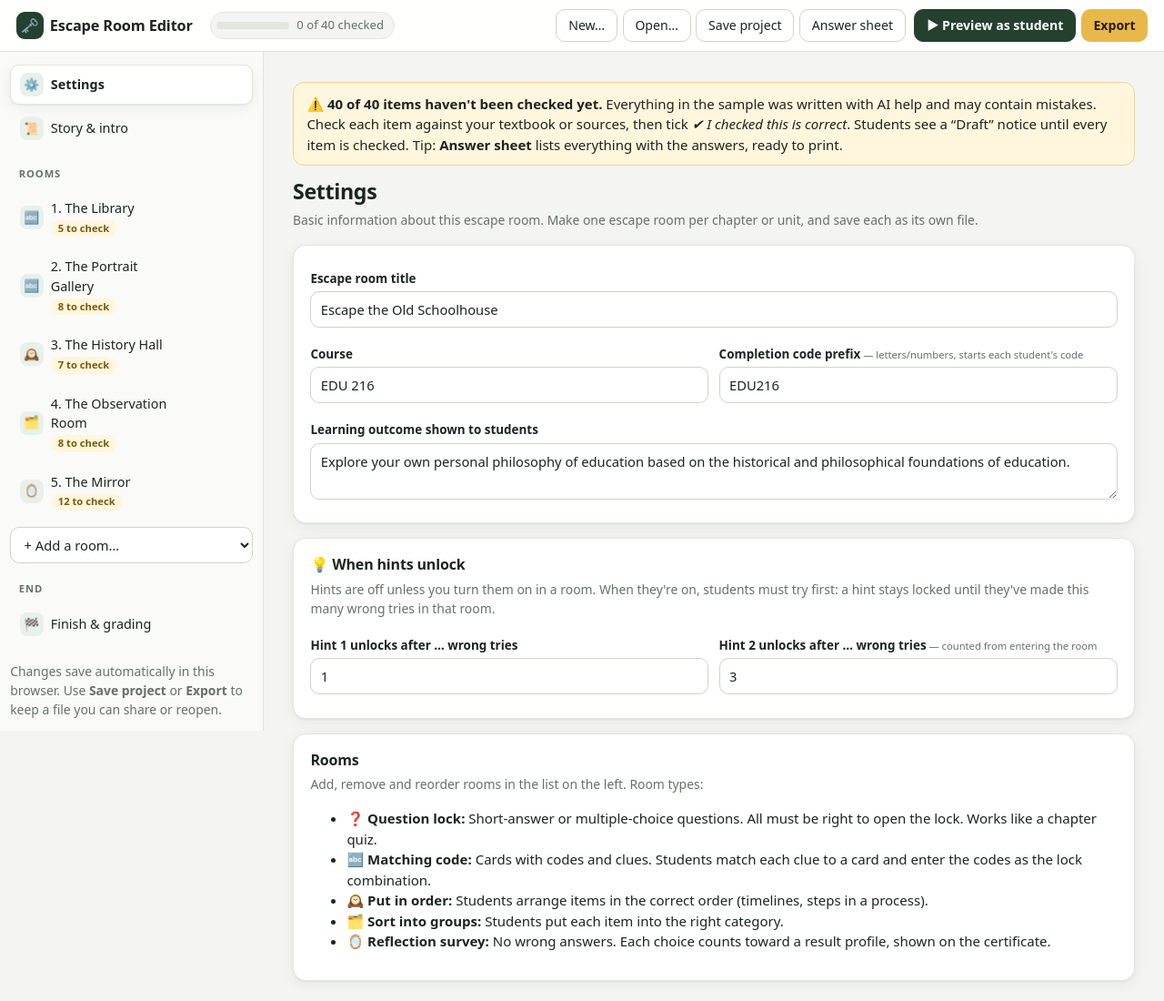
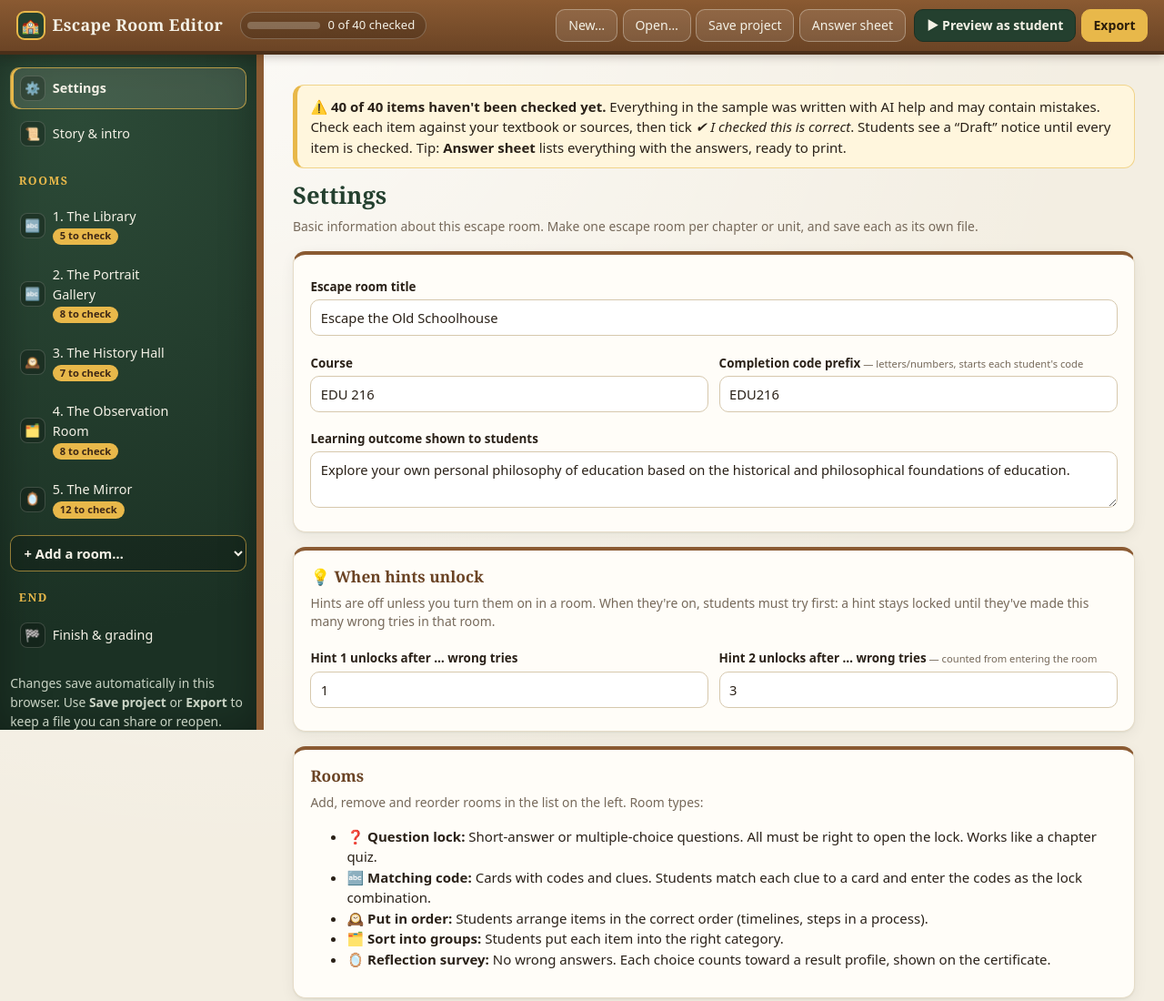
Before and after one commit to sbstndalton/escape-the-old-schoolhouse, a website: page editor.html in a window 1280 px wide. Shown: the whole page at 91% size. Drawn offline with Linux system fonts and the light colour scheme.

Commit message:
Editor: bring back the schoolhouse theme
Wood-plank top bar, chalkboard sidebar with gold labels, serif headings,
parchment cards with wood trim, and a chalkboard answer key, matching the
student game. Layout and controls are unchanged. Also: sidebar fills the
window height, and choosing a section scrolls to the top.

```diff
--- a/editor.html
+++ b/editor.html
@@ -6,22 +6,29 @@
 <title>Escape Room Editor</title>
 <style>
   :root{
-    --bg:#f4f5f2; --panel:#fff; --ink:#1c2420; --muted:#66706a; --line:#e3e5df; --line2:#cfd3cb;
-    --accent:#24402f; --accent2:#2f5a40; --accent-soft:#e8f0eb; --gold:#e8b84a; --gold-soft:#fdf5e1;
+    --bg:#f3eee2; --panel:#fffdf8; --ink:#2a2118; --muted:#76695a; --line:#e6dcc8; --line2:#d6c8ad;
+    --accent:#24402f; --accent2:#2f5a40; --accent-soft:#e6efe8; --gold:#e8b84a; --gold-soft:#fdf3dc;
+    --board:#24402f; --board2:#1b3124; --chalk:#f4f1e6; --wood:#8a5a32; --wood2:#6b4425; --woodline:#4a2f19;
+    --serif:Georgia,"Times New Roman",serif;
     --warn:#fff6dd; --warnline:#e9b949; --ok:#e9f6ee; --okline:#5fae79; --bad:#c0362c; --bad-soft:#fdeceb;
     --radius:14px; --shadow:0 1px 2px rgba(20,30,25,.06),0 4px 16px rgba(20,30,25,.06);
   }
   *{box-sizing:border-box}
-  body{margin:0;font-family:ui-sans-serif,system-ui,-apple-system,"Segoe UI",Roboto,sans-serif;color:var(--ink);background:var(--bg);font-size:15px;line-height:1.5;-webkit-font-smoothing:antialiased}
+  body{margin:0;font-family:ui-sans-serif,system-ui,-apple-system,"Segoe UI",Roboto,sans-serif;color:var(--ink);
+    background:var(--bg) radial-gradient(circle at 20% 0%,rgba(255,255,255,.7),transparent 60%);font-size:15px;line-height:1.5;-webkit-font-smoothing:antialiased}
   /* ---- top bar ---- */
-  header{position:sticky;top:0;z-index:5;background:rgba(255,255,255,.92);backdrop-filter:saturate(1.4) blur(10px);border-bottom:1px solid var(--line);padding:.6rem 1.1rem;display:flex;flex-wrap:wrap;gap:.6rem;align-items:center}
-  header h1{font-size:1.02rem;margin:0 .6rem 0 0;display:flex;align-items:center;gap:.45rem;letter-spacing:-.01em}
-  header h1 .logo{width:30px;height:30px;border-radius:9px;background:var(--accent);color:#fff;display:grid;place-items:center;font-size:1rem}
+  header{position:sticky;top:0;z-index:5;background:linear-gradient(var(--wood),var(--wood2));color:var(--chalk);border-bottom:4px solid var(--woodline);box-shadow:0 2px 10px rgba(40,20,5,.25);padding:.6rem 1.1rem;display:flex;flex-wrap:wrap;gap:.6rem;align-items:center}
+  header h1{font-family:var(--serif);font-size:1.12rem;margin:0 .6rem 0 0;display:flex;align-items:center;gap:.5rem;letter-spacing:.02em}
+  header h1 .logo{width:32px;height:32px;border-radius:9px;background:var(--board);border:2px solid var(--gold);display:grid;place-items:center;font-size:1rem}
+  header button{background:rgba(255,255,255,.1);color:var(--chalk);border-color:rgba(244,241,230,.35)}
+  header button:hover:not(:disabled){background:rgba(255,255,255,.2);border-color:rgba(244,241,230,.6)}
+  header button.primary{background:var(--board);border-color:var(--board2);color:var(--chalk)}
+  header button.primary:hover:not(:disabled){background:var(--accent2)}
   header .spacer{flex:1}
   header .group{display:flex;gap:.35rem;flex-wrap:wrap}
-  .meter{display:flex;align-items:center;gap:.55rem;font-size:.82rem;color:var(--muted);background:var(--bg);border:1px solid var(--line);border-radius:999px;padding:.25rem .7rem .25rem .35rem}
-  .meter .bar{width:80px;height:8px;background:var(--line);border-radius:99px;overflow:hidden}
-  .meter .bar i{display:block;height:100%;background:var(--okline);border-radius:99px;transition:width .3s}
+  .meter{display:flex;align-items:center;gap:.55rem;font-size:.82rem;color:var(--chalk);background:rgba(0,0,0,.18);border:1px solid rgba(244,241,230,.25);border-radius:999px;padding:.25rem .75rem .25rem .4rem}
+  .meter .bar{width:80px;height:8px;background:rgba(244,241,230,.25);border-radius:99px;overflow:hidden}
+  .meter .bar i{display:block;height:100%;background:#7ccf8a;border-radius:99px;transition:width .3s}
   /* ---- buttons ---- */
   button,.btn{font:inherit;font-size:.88rem;cursor:pointer;border-radius:10px;border:1px solid var(--line2);background:#fff;color:var(--ink);padding:.42rem .8rem;transition:background .15s,border-color .15s,box-shadow .15s}
   button:hover:not(:disabled){background:#f6f7f4;border-color:#b9beb4}
@@ -37,24 +44,30 @@
   button:focus-visible,input:focus-visible,textarea:focus-visible,select:focus-visible,[tabindex]:focus-visible{outline:3px solid #6aa7ff;outline-offset:2px}
   /* ---- layout ---- */
   .layout{display:grid;grid-template-columns:290px 1fr;min-height:calc(100vh - 54px)}
-  nav{border-right:1px solid var(--line);background:#fafbf8;padding:.9rem .7rem;display:flex;flex-direction:column;gap:.25rem;position:sticky;top:54px;align-self:start;max-height:calc(100vh - 54px);overflow:auto}
+  nav{border-right:8px solid var(--wood);background:var(--board) radial-gradient(circle at 30% 10%,#2c4a37,var(--board2) 80%);color:var(--chalk);box-shadow:inset 0 0 40px rgba(0,0,0,.3);padding:.9rem .7rem;display:flex;flex-direction:column;gap:.25rem;position:sticky;top:58px;align-self:start;height:calc(100vh - 58px);overflow:auto}
   nav .item{display:flex;align-items:center;gap:.5rem;padding:.5rem .6rem;border-radius:10px;cursor:pointer;border:1px solid transparent;transition:background .12s}
-  nav .item:hover{background:#f0f2ed}
-  nav .item.sel{background:#fff;border-color:var(--line);box-shadow:var(--shadow);font-weight:600}
-  nav .item .ic{width:26px;height:26px;border-radius:8px;background:var(--accent-soft);display:grid;place-items:center;font-size:.85rem;flex:none}
+  nav .item:hover{background:rgba(244,241,230,.08)}
+  nav .item.sel{background:rgba(244,241,230,.12);border-color:rgba(232,184,74,.7);box-shadow:inset 3px 0 0 var(--gold);font-weight:600}
+  nav .item .ic{width:28px;height:28px;border-radius:8px;background:rgba(0,0,0,.22);border:1px solid rgba(244,241,230,.18);display:grid;place-items:center;font-size:.85rem;flex:none}
+  nav button{background:rgba(0,0,0,.2);color:var(--chalk);border-color:rgba(244,241,230,.3)}
+  nav button:hover:not(:disabled){background:rgba(0,0,0,.35);border-color:rgba(244,241,230,.55)}
+  nav button.danger{color:#ffb4a8}
+  nav select{background:rgba(0,0,0,.2);color:var(--chalk);border-color:rgba(232,184,74,.6);font-weight:600}
+  nav select option{color:var(--ink);background:#fff}
+  nav .help{color:#c9d3c4}
   nav .item .t{flex:1;min-width:0;display:flex;flex-direction:column;gap:.15rem;font-size:.9rem;overflow-wrap:break-word}
   nav .item .t .pill{align-self:flex-start}
   nav .item .acts{display:flex;gap:.15rem;opacity:0;transition:opacity .12s}
   nav .item:hover .acts,nav .item.sel .acts,nav .item:focus-within .acts{opacity:1}
-  nav .pill{font-size:.7rem;border-radius:99px;padding:.05rem .5rem;background:var(--warn);color:#7a5a0c;white-space:nowrap;font-weight:600}
-  nav .pill.ok{background:var(--ok);color:#2c6b40}
-  nav h3{font-size:.7rem;text-transform:uppercase;letter-spacing:.08em;color:var(--muted);margin:1rem .6rem .3rem;font-weight:700}
+  nav .pill{font-size:.7rem;border-radius:99px;padding:.05rem .5rem;background:var(--gold);color:#3d2716;white-space:nowrap;font-weight:700}
+  nav .pill.ok{background:#7ccf8a;color:#14301d}
+  nav h3{font-family:var(--serif);font-size:.78rem;text-transform:uppercase;letter-spacing:.12em;color:var(--gold);margin:1rem .6rem .3rem;font-weight:700}
   nav select{margin-top:.3rem}
   main{padding:1.4rem 2rem 5rem;max-width:1000px;width:100%}
-  h2{margin:.1rem 0 .25rem;font-size:1.45rem;letter-spacing:-.015em}
+  h2{font-family:var(--serif);margin:.1rem 0 .25rem;font-size:1.6rem;letter-spacing:0;color:var(--board)}
   .pagehead{display:flex;gap:.8rem;align-items:flex-start;flex-wrap:wrap;margin-bottom:.4rem}
   .pagehead>div{flex:1;min-width:240px}
-  .chip{display:inline-flex;align-items:center;gap:.3rem;font-size:.76rem;font-weight:600;border-radius:99px;padding:.15rem .6rem;background:var(--accent-soft);color:var(--accent)}
+  .chip{display:inline-flex;align-items:center;gap:.3rem;font-size:.76rem;font-weight:700;border-radius:99px;padding:.15rem .65rem;background:var(--board);color:var(--chalk);border:1px solid var(--gold)}
   .help{color:var(--muted);font-size:.87rem;margin:.15rem 0 .6rem}
   /* ---- forms ---- */
   .field{display:flex;flex-direction:column;gap:.25rem;margin:.6rem 0}
@@ -65,8 +78,8 @@
   textarea{min-height:3.2rem;resize:vertical}
   .row{display:flex;gap:.7rem;flex-wrap:wrap;align-items:flex-end}
   .row>.field{flex:1;min-width:160px}
-  .box{background:var(--panel);border:1px solid var(--line);border-radius:var(--radius);padding:1rem 1.15rem;margin:1rem 0;box-shadow:var(--shadow)}
-  .box h3{margin:0 0 .35rem;font-size:1rem;letter-spacing:-.01em}
+  .box{background:var(--panel);border:1px solid var(--line);border-top:4px solid var(--wood);border-radius:var(--radius);padding:1rem 1.15rem;margin:1rem 0;box-shadow:var(--shadow)}
+  .box h3{font-family:var(--serif);margin:0 0 .35rem;font-size:1.08rem;color:var(--wood2)}
   .entry{border:1px solid var(--line);border-left:4px solid var(--warnline);background:#fff;border-radius:12px;padding:.7rem .9rem;margin:.7rem 0}
   .entry.verified{border-left-color:var(--okline)}
   .entry .head{display:flex;align-items:center;gap:.35rem;margin-bottom:.15rem}
@@ -86,27 +99,29 @@
   .switch input:checked+.track::after{transform:translateX(18px)}
   .switch input:focus-visible+.track{outline:3px solid #6aa7ff;outline-offset:2px}
   /* answer key */
-  .answerkey{background:linear-gradient(180deg,#f2faf5,#fff);border:1px solid #bfe0cb;border-radius:var(--radius);padding:.85rem 1.1rem;margin:1rem 0;box-shadow:var(--shadow)}
-  .answerkey summary{cursor:pointer;font-weight:700;color:#2c6b40;list-style:none;display:flex;align-items:center;gap:.4rem}
+  .answerkey{background:var(--board) radial-gradient(circle at 30% 0%,#2c4a37,var(--board2) 90%);color:var(--chalk);border:6px solid var(--wood);border-radius:var(--radius);padding:.85rem 1.1rem;margin:1rem 0;box-shadow:var(--shadow),inset 0 0 40px rgba(0,0,0,.3)}
+  .answerkey .help{color:#c9d3c4}
+  .answerkey strong{color:var(--gold)}
+  .answerkey summary{font-family:var(--serif);cursor:pointer;font-weight:700;color:var(--chalk);list-style:none;display:flex;align-items:center;gap:.4rem}
   .answerkey summary::-webkit-details-marker{display:none}
-  .answerkey summary::after{content:"Hide";margin-left:auto;font-weight:500;font-size:.8rem;color:var(--muted)}
+  .answerkey summary::after{content:"Hide";margin-left:auto;font-weight:500;font-size:.8rem;color:#c9d3c4;font-family:ui-sans-serif,system-ui,sans-serif}
   .answerkey:not([open]) summary::after{content:"Show"}
   .answerkey ul{margin:.5rem 0 .1rem;padding-left:1.2rem}
   .answerkey li{margin:.2rem 0}
-  .notice{background:var(--warn);border:1px solid #f1d48a;border-radius:12px;padding:.7rem .9rem;margin:.7rem 0}
+  .notice{background:var(--warn);border:1px solid #f1d48a;border-left:5px solid var(--gold);border-radius:12px;padding:.7rem .9rem;margin:.7rem 0}
   .warnline{background:var(--gold-soft);border:1px solid #f1d48a;border-radius:10px;padding:.45rem .7rem;margin:.3rem 0;font-size:.86rem}
   .errors{background:var(--bad-soft);border:1px solid #f0b7b2;border-radius:12px;padding:.7rem .9rem;margin:.7rem 0}
   .errors li{margin:.15rem 0}
   /* dialogs */
   .overlay{position:fixed;inset:0;background:rgba(15,22,18,.55);backdrop-filter:blur(2px);z-index:20;display:flex;flex-direction:column}
-  .overlay .bar{background:var(--accent);color:#fff;display:flex;gap:.5rem;align-items:center;padding:.6rem 1rem}
+  .overlay .bar{background:linear-gradient(var(--wood),var(--wood2));border-bottom:3px solid var(--woodline);color:var(--chalk);font-family:var(--serif);display:flex;gap:.5rem;align-items:center;padding:.6rem 1rem}
   .overlay .bar span{flex:1;font-weight:600}
   .overlay .bar button{background:rgba(255,255,255,.12);color:#fff;border-color:rgba(255,255,255,.3)}
   .overlay iframe{flex:1;border:0;background:#fff;width:100%}
   .sheet{padding:1.4rem 1.8rem;background:#fff;overflow:auto;flex:1}
   /* student preview */
   .preview{position:fixed;inset:0;z-index:25;display:flex;flex-direction:column;background:#111a15}
-  .pbar{display:flex;flex-wrap:wrap;gap:.6rem;align-items:center;padding:.55rem .9rem;background:#0f1713;color:#e9efe9;border-bottom:1px solid #2a3a30}
+  .pbar{display:flex;flex-wrap:wrap;gap:.6rem;align-items:center;padding:.55rem .9rem;background:linear-gradient(#5a3a20,#3d2716);color:var(--chalk);border-bottom:3px solid var(--gold)}
   .pbar .badge{display:flex;align-items:center;gap:.45rem;font-weight:700;font-size:.9rem}
   .pbar .badge i{font-style:normal;background:#e8b84a;color:#2b1d0b;border-radius:99px;padding:.1rem .55rem;font-size:.72rem;letter-spacing:.06em}
   .pbar .rooms{display:flex;gap:.25rem;flex-wrap:wrap;flex:1;justify-content:center}
@@ -128,7 +143,7 @@
 </head>
 <body>
 <header>
-  <h1><span class="logo" aria-hidden="true">🗝️</span> Escape Room Editor</h1>
+  <h1><span class="logo" aria-hidden="true">🏫</span> Escape Room Editor</h1>
   <div class="meter" id="meter" title="Items checked against your sources"></div>
   <span class="spacer"></span>
   <div class="group">
@@ -726,9 +741,8 @@ function roomStatus(r){ const items = ER.reviewItems({ rooms: [cfg.rooms[r]] });
 function renderNav(){
   const nav = document.getElementById("nav");
   const item = (key, icon, label, pill) => h("div", { class: "item" + (sel === key ? " sel" : ""), tabindex: 0, role: "button", "aria-current": sel === key ? "page" : null,
-      onclick: () => { sel = key; render(); main.scrollIntoView?.({ block: "start" }); }, onkeydown: e => { if (e.target === e.currentTarget && (e.key === "Enter" || e.key === " ")) { e.preventDefault(); sel = key; render(); } } },
+      onclick: () => { sel = key; render(); window.scrollTo({ top: 0 }); }, onkeydown: e => { if (e.target === e.currentTarget && (e.key === "Enter" || e.key === " ")) { e.preventDefault(); sel = key; render(); } } },
     h("span", { class: "ic", "aria-hidden": "true" }, icon), h("span", { class: "t" }, h("span", {}, label), pill || null));
-  const main = document.getElementById("main");
   const addSel = h("select", { "aria-label": "Add a room", onchange: e => { if (!e.target.value) return; cfg.rooms.push(TYPES[e.target.value].blank()); sel = cfg.rooms.length - 1; changed(); render(); } },
     h("option", { value: "" }, "+ Add a room…"), Object.entries(TYPES).map(([k, t]) => h("option", { value: k }, t.name)));
   nav.replaceChildren(
```
Also changed, not shown: src/editor.html (+43 -29 lines).
